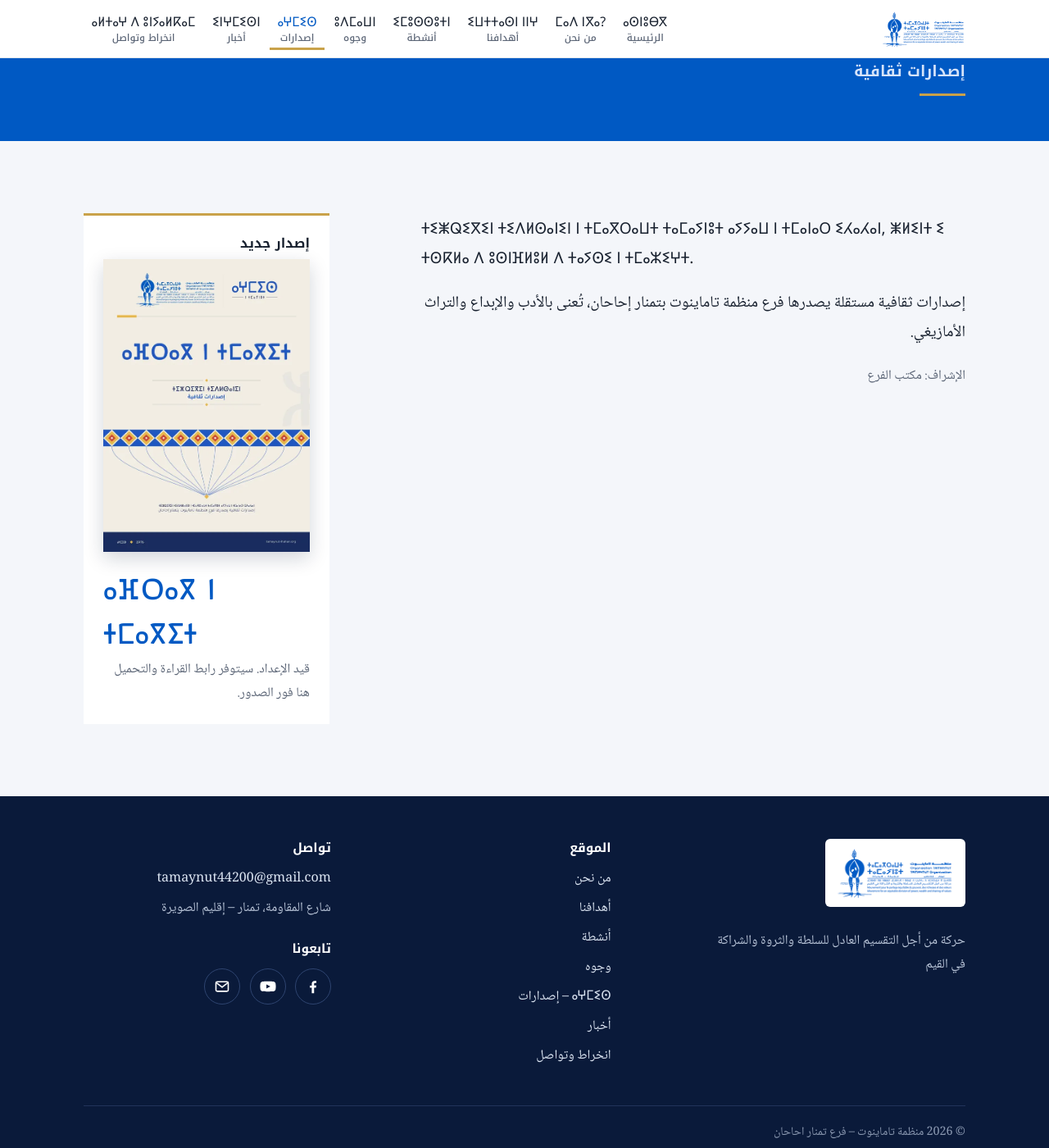
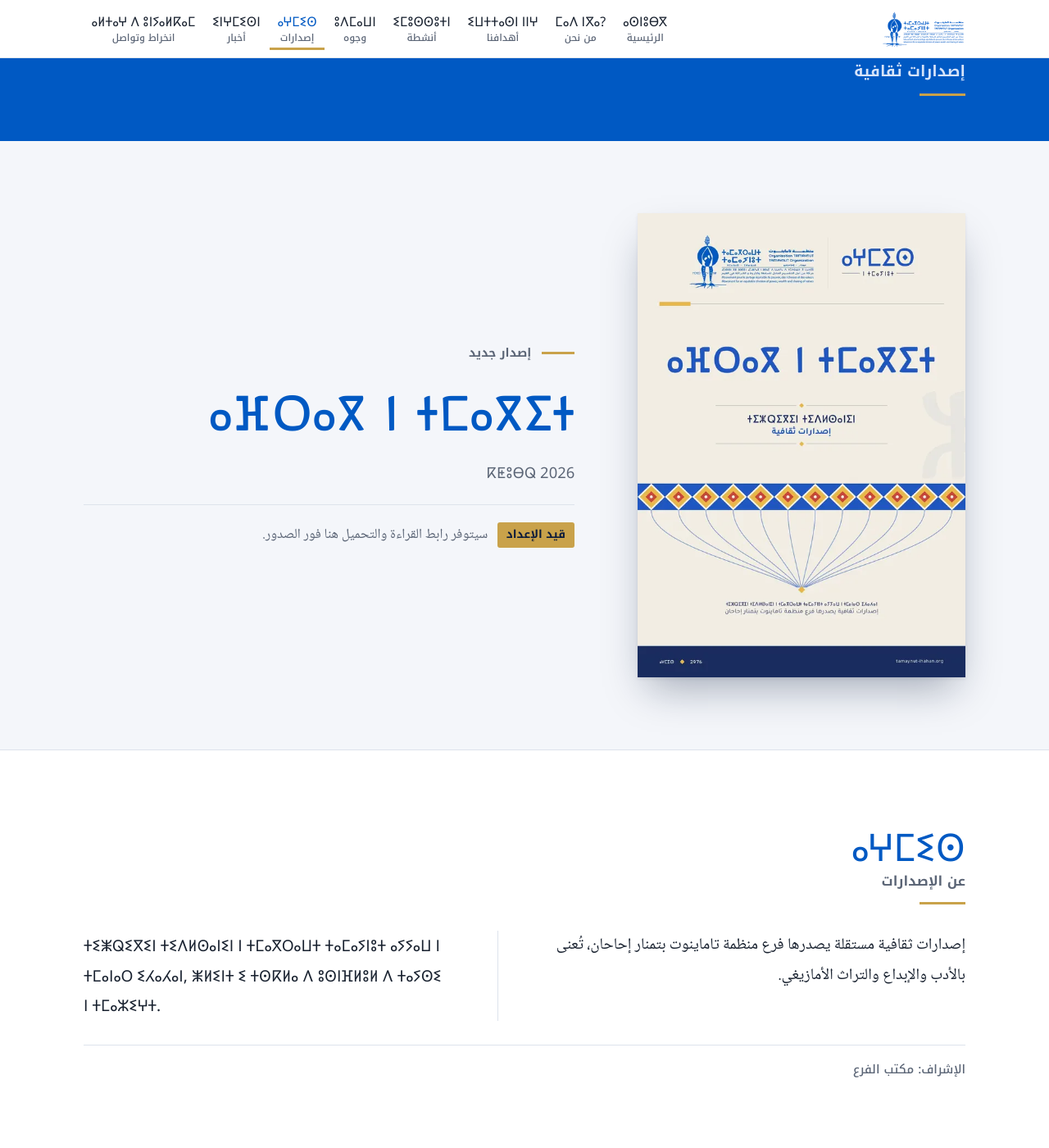
Before and after one commit to tamaynut-ihahan/tamaynut-ihahan.github.io, a Jekyll site: the page built from newsletter/index.html, in a window 1280 px wide and 1400 px high, scrolled down 236 px. Shown: the whole window at 82% size. Built offline with Jekyll 4.4.1, drawn with Linux system fonts in a browser that asks for light colours.

Commit message:
ⴰⵖⵎⵉⵙ: صفحة الإصدارات بترتيب المجلات
- أحدث إصدار أولاً وبعرض الصفحة: غلاف كبير، و«إصدار جديد»، والعنوان بخط Adlis على سطر واحد، وتاريخ الإصدار بتيفيناغ، والحالة أو زرّا التحميل.
- «عن الإصدارات» تحته: تيفيناغ والعربية عمودان متقابلان بنفس الحجم، ثم الإشراف.
- «في هذا الإصدار» (about وcontributors) لا يظهر إلا يوم الصدور، وأرشيف الأغلفة يظهر حين يكون إصدار سابق.

Co-Authored-By: Claude Opus 5.5 <noreply@anthropic.com>
Claude-Session: https://claude.ai/code/session_01KL89V5FNBb5jrEkJnXj8rd

```diff
--- a/_data/aghmis.yml
+++ b/_data/aghmis.yml
@@ -15,6 +15,8 @@
 #   pdf_a4:     /assets/aghmis/<الاسم>-A4.pdf
 #   size_phone: "1.3 MB"
 #   size_a4:    "1.2 MB"
+#   about:        "سطر عن الإصدار"                (اختياري، بنص يرسله صاحب المستودع)
+#   contributors: ["اسم", "اسم"]                  (اختياري: «في هذا الإصدار»)
 
 issues:
   - title_tz: "ⴰⴼⵔⴰⴳ ⵏ ⵜⵎⴰⴳⵉⵜ"
@@ -31,3 +33,5 @@ issues:
     # pdf_a4:     /assets/aghmis/afrag-n-tmagit-A4.pdf
     # size_phone: "2.2 MB"
     # size_a4:    "2.2 MB"
+    # about:      ""
+    # contributors: []
--- a/_includes/css/main.css
+++ b/_includes/css/main.css
@@ -299,14 +299,41 @@ dialog.lb .close{position:fixed;top:1rem;left:1rem;background:#fff;color:var(--i
 .notfound .btn-row{margin-top:1.6rem}
 .muted{color:var(--muted)}
 
-/* ⴰⵖⵎⵉⵙ: بهوية الموقع؛ هوية المجلة في الإصدارات نفسها */
-.ag-lead-tz{direction:ltr;text-align:left}
-.ag-note{color:var(--muted);font-size:1rem}
-.ag-box .ag-title{font-family:'Adlis',var(--f-tz);direction:ltr;unicode-bidi:isolate;font-size:clamp(2rem,4.8vw,2.6rem);line-height:1.3;color:var(--blue);margin:.2rem 0 .4rem}
-@media (prefers-color-scheme: dark){:root:not([data-theme="light"]) .ag-box .ag-title{color:#8DB8FF}}
-:root[data-theme="dark"] .ag-box .ag-title{color:#8DB8FF}
-.ag-cover img{width:100%;margin:.3rem 0 1rem;box-shadow:0 8px 22px rgba(10,26,58,.18)}
-.ag-dl{display:grid;gap:.6rem;margin-top:1rem}
-.ag-dl .btn{flex-direction:column;gap:.1rem}
+/* ⴰⵖⵎⵉⵙ: بهوية الموقع، بترتيب صفحات المجلات (الإصدار أولاً)؛ هوية المجلة في الإصدارات نفسها */
+.ag-grid{display:grid;grid-template-columns:minmax(0,400px) 1fr;gap:clamp(2rem,6vw,5rem);align-items:center}
+.ag-cover{display:block;justify-self:start}
+.ag-cover img{display:block;width:100%;height:auto;box-shadow:0 2px 4px rgba(10,26,58,.08),0 24px 48px -12px rgba(10,26,58,.35)}
+a.ag-cover img{transition:transform .25s ease,box-shadow .25s ease}
+a.ag-cover:hover img{transform:translateY(-4px);box-shadow:0 2px 4px rgba(10,26,58,.08),0 32px 56px -12px rgba(10,26,58,.4)}
+.ag-kicker{display:flex;align-items:center;gap:.8rem;font-family:var(--f-head);font-weight:700;font-size:.9rem;color:var(--muted);margin:0 0 1rem}
+.ag-kicker::before{content:"";width:40px;height:3px;background:var(--gold)}
+.ag-title{font-family:'Adlis',var(--f-tz);font-weight:400;direction:ltr;unicode-bidi:isolate;text-align:right;font-size:clamp(2.4rem,6.2vw,4.4rem);line-height:1.15;color:var(--blue);margin:0}
+@media (prefers-color-scheme: dark){:root:not([data-theme="light"]) .ag-title{color:#8DB8FF}}
+:root[data-theme="dark"] .ag-title{color:#8DB8FF}
+.ag-meta{display:flex;flex-wrap:wrap;gap:.4rem 1.2rem;align-items:baseline;margin:1.1rem 0 0;padding-bottom:1.3rem;border-bottom:1px solid var(--line);font-family:var(--f-head);font-size:1.05rem;color:var(--muted)}
+.ag-meta .tz{font-size:1.15rem}
+.ag-about{font-size:1.2rem;max-width:58ch;margin:1.3rem 0 0}
+.ag-contrib{margin-top:1.3rem}
+.ag-contrib h3{font-size:.9rem;color:var(--muted);margin-bottom:.4rem}
+.ag-contrib ul{list-style:none;margin:0;padding:0;display:flex;flex-wrap:wrap;gap:.2rem 1.4rem;font-family:var(--f-head);font-size:1rem}
+.ag-status{margin:1.3rem 0 0;color:var(--muted);font-size:1.05rem;line-height:1.8}
+.ag-pill{display:inline-block;font-family:var(--f-head);font-weight:700;font-size:.85rem;color:var(--ink);background:var(--gold);padding:.2rem .7rem;border-radius:3px;margin-inline-end:.7rem}
+.ag-dl{display:flex;flex-wrap:wrap;gap:.8rem;margin-top:1.6rem}
+.ag-dl .btn{flex-direction:column;gap:.1rem;min-width:200px}
 .ag-dl small{font-family:var(--f-body);font-weight:400;font-size:.8rem;opacity:.85;direction:ltr}
-@media (max-width:860px){.ag-cover img{max-width:240px;margin-inline:auto}}
+.ag-intro{background:var(--surface)}
+.ag-bi{display:grid;grid-template-columns:1fr 1fr;gap:clamp(1.5rem,5vw,4rem);margin-top:1.8rem}
+.ag-bi p{margin:0;font-size:1.2rem;line-height:1.9}
+.ag-bi-tz{text-align:left;border-right:1px solid var(--line);padding-right:clamp(1.5rem,5vw,4rem)}
+.ag-credit{margin:1.8rem 0 0;padding-top:1rem;border-top:1px solid var(--line);font-family:var(--f-head);font-size:.92rem;color:var(--muted)}
+.ag-sec{font-size:1.3rem;margin-bottom:1.5rem}
+.ag-shelf{list-style:none;margin:0;padding:0;display:grid;grid-template-columns:repeat(auto-fill,minmax(170px,1fr));gap:2rem 1.5rem}
+.ag-shelf a{display:block;text-decoration:none;color:inherit}
+.ag-shelf img{display:block;width:100%;height:auto;box-shadow:0 12px 24px -10px rgba(10,26,58,.35)}
+.ag-shelf-t{display:block;font-family:'Adlis',var(--f-tz);direction:ltr;unicode-bidi:isolate;text-align:right;font-size:1.3rem;color:var(--link);margin-top:.8rem}
+@media (max-width:860px){
+  .ag-grid{grid-template-columns:1fr;gap:2rem}
+  .ag-cover{justify-self:center;width:min(280px,72vw)}
+  .ag-bi{grid-template-columns:1fr}
+  .ag-bi-tz{border-right:0;padding-right:0;padding-top:1.5rem;border-top:1px solid var(--line)}
+}
--- a/newsletter/index.html
+++ b/newsletter/index.html
@@ -10,32 +10,43 @@ description: "ⴰⵖⵎⵉⵙ: إصدارات ثقافية مستقلة يصدر
 {%- comment -%}
   قسم ⴰⵖⵎⵉⵙ بهوية الموقع، مع استثناءين ثابتين بطلب صاحب المستودع (لا يُغيَّران):
   شعار ⴰⵖⵎⵉⵙ في رأس الصفحة (head_logo)، وعنوان الإصدار بخط Adlis. هوية المجلة الكاملة في الإصدارات نفسها.
-  التعريف بتيفيناغ وبالعربية بنفس الحجم. الإصدارات من _data/aghmis.yml. لا رقم عدد ولا وتيرة صدور.
+  ترتيب صفحات المجلات: أحدث إصدار أولاً بغلاف كبير، ثم التعريف بـ ⴰⵖⵎⵉⵙ (تيفيناغ والعربية عمودان متقابلان
+  بنفس الحجم)، ثم الإصدارات السابقة بأغلفتها حين توجد. الإصدارات من _data/aghmis.yml. لا رقم عدد ولا وتيرة صدور.
+  about وcontributors لا تُملأ إلا يوم الصدور (لا يُنشر شيء من محتوى إصدار قبل موعده).
 {%- endcomment -%}
 {%- assign issues = site.data.aghmis.issues -%}
 {%- assign latest = issues | first -%}
-<div class="band"><div class="wrap two-col">
-    <div class="prose">
-      <p class="lead-text ag-lead-tz tz" lang="zgh">ⵜⵉⵥⵕⵉⴳⵉⵏ ⵜⵉⴷⵍⵙⴰⵏⵉⵏ ⵏ ⵜⵎⴰⴳⵔⴰⵡⵜ ⵜⴰⵎⴰⵢⵏⵓⵜ ⴰⵢⵢⴰⵡ ⵏ ⵜⵎⴰⵏⴰⵔ ⵉⵃⴰⵃⴰⵏ, ⵥⵍⵉⵏⵜ ⵉ ⵜⵙⴽⵍⴰ ⴷ ⵓⵙⵏⴼⵍⵓⵍ ⴷ ⵜⴰⵢⵙⵉ ⵏ ⵜⵎⴰⵣⵉⵖⵜ.</p>
-      <p class="lead-text">إصدارات ثقافية مستقلة يصدرها فرع منظمة تاماينوت بتمنار إحاحان، تُعنى بالأدب والإبداع والتراث الأمازيغي.</p>
-      <p class="ag-note">الإشراف: مكتب الفرع</p>
-    </div>
-
 {%- if latest %}
-    <aside class="infobox ag-box" aria-labelledby="ag-latest">
-      <h3>{% if latest.status == "published" %}أحدث إصدار{% else %}إصدار جديد{% endif %}</h3>
+{%- assign published = false -%}{%- if latest.status == "published" -%}{%- assign published = true -%}{%- endif -%}
+{%- assign cover_pdf = latest.pdf_phone | default: latest.pdf_a4 -%}
+<section class="band ag-feature" aria-labelledby="ag-latest"><div class="wrap ag-grid">
   {%- if latest.cover %}
-      {%- capture cover_img %}<img src="{{ latest.cover | relative_url }}" alt="غلاف {{ latest.title_tz }}" width="595" height="842" loading="lazy">{% endcapture %}
-      {%- assign cover_pdf = latest.pdf_phone | default: latest.pdf_a4 %}
-      {%- if latest.status == "published" and cover_pdf %}
+  {%- capture cover_img %}<img src="{{ latest.cover | relative_url }}" alt="غلاف {{ latest.title_tz }}" width="595" height="842" fetchpriority="high">{% endcapture %}
+  {%- if published and cover_pdf %}
   <a class="ag-cover" href="{{ cover_pdf | relative_url }}">{{ cover_img }}</a>
   {%- else %}
   <div class="ag-cover">{{ cover_img }}</div>
   {%- endif %}
   {%- endif %}
-      <p class="ag-title" id="ag-latest" lang="zgh">{{ latest.title_tz }}</p>
-      {%- if latest.status == "published" %}
-      <span class="date">{% include date.html date=latest.date precision="month" %}</span>
+  <div class="ag-info">
+    <p class="ag-kicker">{% if published %}أحدث إصدار{% else %}إصدار جديد{% endif %}</p>
+    <h2 class="ag-title" id="ag-latest" lang="zgh">{{ latest.title_tz }}</h2>
+    {%- if latest.date_tz or latest.date %}
+    <p class="ag-meta">
+      {%- if latest.date_tz %}<span class="tz" lang="zgh">{{ latest.date_tz }}</span>{% endif -%}
+      {%- if published and latest.date %}<span>{% include date.html date=latest.date precision="month" %}</span>{% endif -%}
+    </p>
+    {%- endif %}
+    {%- if published and latest.about %}
+    <p class="ag-about">{{ latest.about }}</p>
+    {%- endif %}
+    {%- if published and latest.contributors %}
+    <div class="ag-contrib">
+      <h3>في هذا الإصدار</h3>
+      <ul>{% for c in latest.contributors %}<li>{{ c }}</li>{% endfor %}</ul>
+    </div>
+    {%- endif %}
+    {%- if published %}
     <div class="ag-dl">
       {%- if latest.pdf_phone %}
       <a class="btn btn-gold" href="{{ latest.pdf_phone | relative_url }}" download>للقراءة على الهاتف<small>PDF{% if latest.size_phone %} · {{ latest.size_phone }}{% endif %}</small></a>
@@ -45,8 +56,35 @@ description: "ⴰⵖⵎⵉⵙ: إصدارات ثقافية مستقلة يصدر
       {%- endif %}
     </div>
     {%- else %}
-      <p>{{ latest.note }}</p>
+    <p class="ag-status"><span class="ag-pill">قيد الإعداد</span>{{ latest.note | remove: "قيد الإعداد. " }}</p>
     {%- endif %}
-    </aside>
+  </div>
+</div></section>
 {%- endif %}
-</div></div>
+
+<section class="band ag-intro" aria-labelledby="ag-about"><div class="wrap">
+  <h2 class="bh" id="ag-about"><span class="tz" lang="zgh">ⴰⵖⵎⵉⵙ</span><span class="ar">عن الإصدارات</span></h2>
+  <div class="ag-bi">
+    <p class="ag-bi-ar">إصدارات ثقافية مستقلة يصدرها فرع منظمة تاماينوت بتمنار إحاحان، تُعنى بالأدب والإبداع والتراث الأمازيغي.</p>
+    <p class="ag-bi-tz tz" lang="zgh">ⵜⵉⵥⵕⵉⴳⵉⵏ ⵜⵉⴷⵍⵙⴰⵏⵉⵏ ⵏ ⵜⵎⴰⴳⵔⴰⵡⵜ ⵜⴰⵎⴰⵢⵏⵓⵜ ⴰⵢⵢⴰⵡ ⵏ ⵜⵎⴰⵏⴰⵔ ⵉⵃⴰⵃⴰⵏ, ⵥⵍⵉⵏⵜ ⵉ ⵜⵙⴽⵍⴰ ⴷ ⵓⵙⵏⴼⵍⵓⵍ ⴷ ⵜⴰⵢⵙⵉ ⵏ ⵜⵎⴰⵣⵉⵖⵜ.</p>
+  </div>
+  <p class="ag-credit">الإشراف: مكتب الفرع</p>
+</div></section>
+
+{%- assign past = issues | where: "status", "published" -%}
+{%- if published %}{% assign past_count = past.size | minus: 1 %}{% else %}{% assign past_count = past.size %}{% endif -%}
+{%- if past_count > 0 %}
+<section class="band" aria-labelledby="ag-past"><div class="wrap">
+  <h2 class="ag-sec" id="ag-past">إصدارات سابقة</h2>
+  <ul class="ag-shelf">
+    {%- for it in past %}{% if it.title_tz == latest.title_tz %}{% continue %}{% endif %}
+    {%- assign it_pdf = it.pdf_phone | default: it.pdf_a4 %}
+    <li><a href="{{ it_pdf | relative_url }}">
+      {%- if it.cover %}<img src="{{ it.cover | relative_url }}" alt="" width="595" height="842" loading="lazy">{% endif %}
+      <span class="ag-shelf-t" lang="zgh">{{ it.title_tz }}</span>
+      {%- if it.date %}<span class="date">{% include date.html date=it.date precision="month" %}</span>{% endif %}
+    </a></li>
+    {%- endfor %}
+  </ul>
+</div></section>
+{%- endif %}
```
Lines whose indentation alone changed are shown as unchanged.
